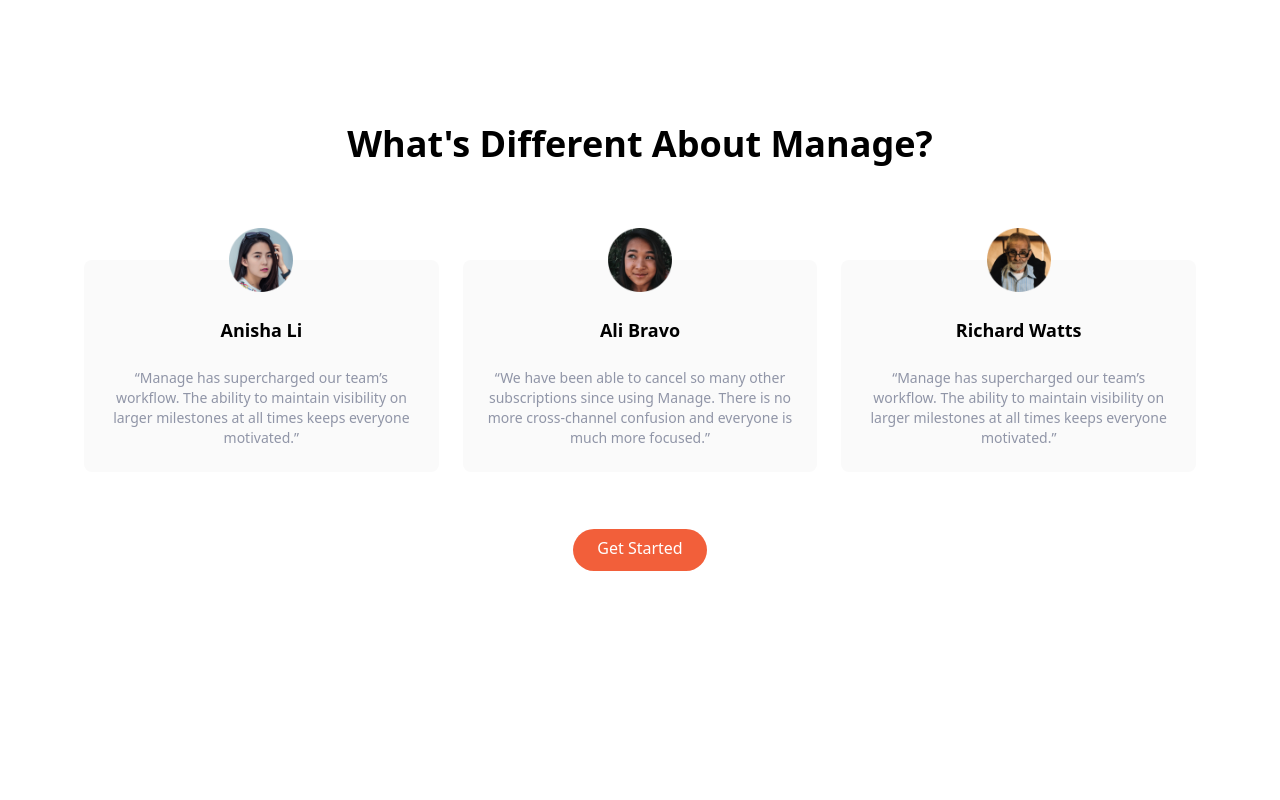
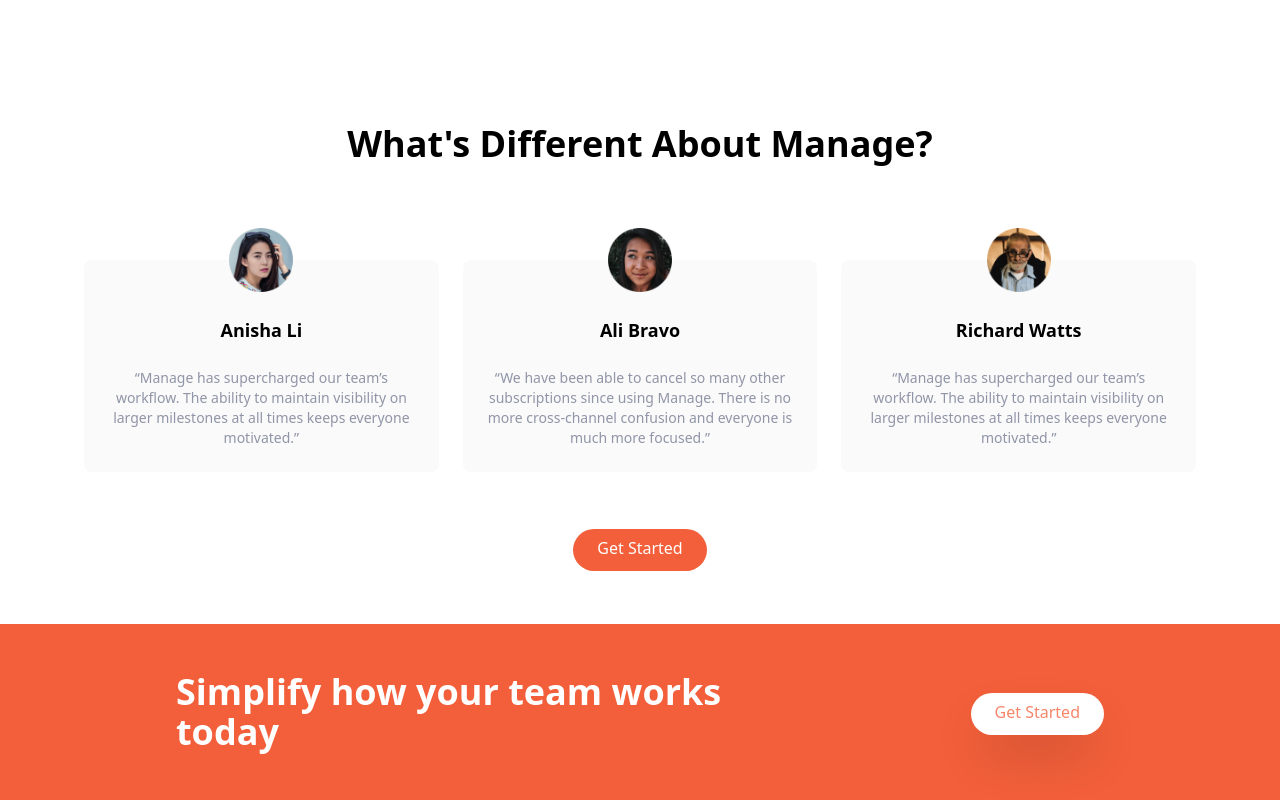
Before and after one commit to BurnettMiao/Tailwind-manage-landing-page, a website: page index.html in a window 1280 px wide. Shown: the part 1144-1944 px from the top of the page. Before the commit the page ends 1768 px from the top, so only its background shows below. Drawn offline with Linux system fonts and the light colour scheme.

Commit message:
cta section finish

```diff
--- a/index.html
+++ b/index.html
@@ -234,5 +234,28 @@
         </div>
       </div>
     </section>
+
+    <!-- CTA Section -->
+    <section id="cta" class="bg-brightRed">
+      <!-- Flex Container -->
+      <div
+        class="container flex flex-col items-center justify-between px-6 py-24 mx-auto space-y-12 md:py-12 md:flex-row md:space-y-0"
+      >
+        <!-- Heading -->
+        <h2
+          class="text-5xl font-bold leading-tight text-center text-white md:text-4xl md:max-w-xl md:text-left"
+        >
+          Simplify how your team works today
+        </h2>
+        <!-- Button -->
+        <div>
+          <a
+            href="#"
+            class="p-3 px-6 pt-2 text-brightRedLight bg-white shadow-2xl rounded-full baseline hover:bg-gray-900"
+            >Get Started</a
+          >
+        </div>
+      </div>
+    </section>
   </body>
 </html>
```
Also changed, not shown: css/main.css.
